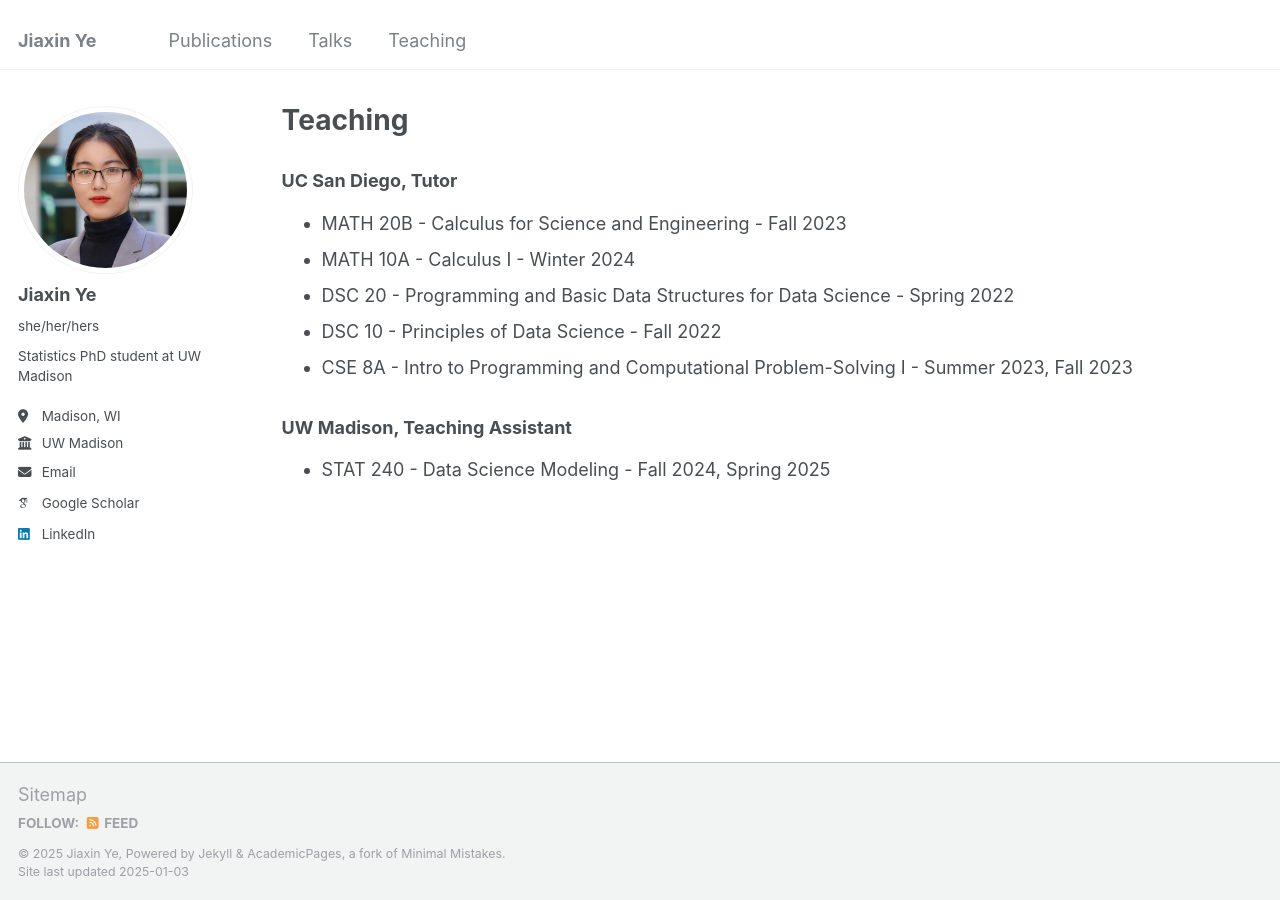
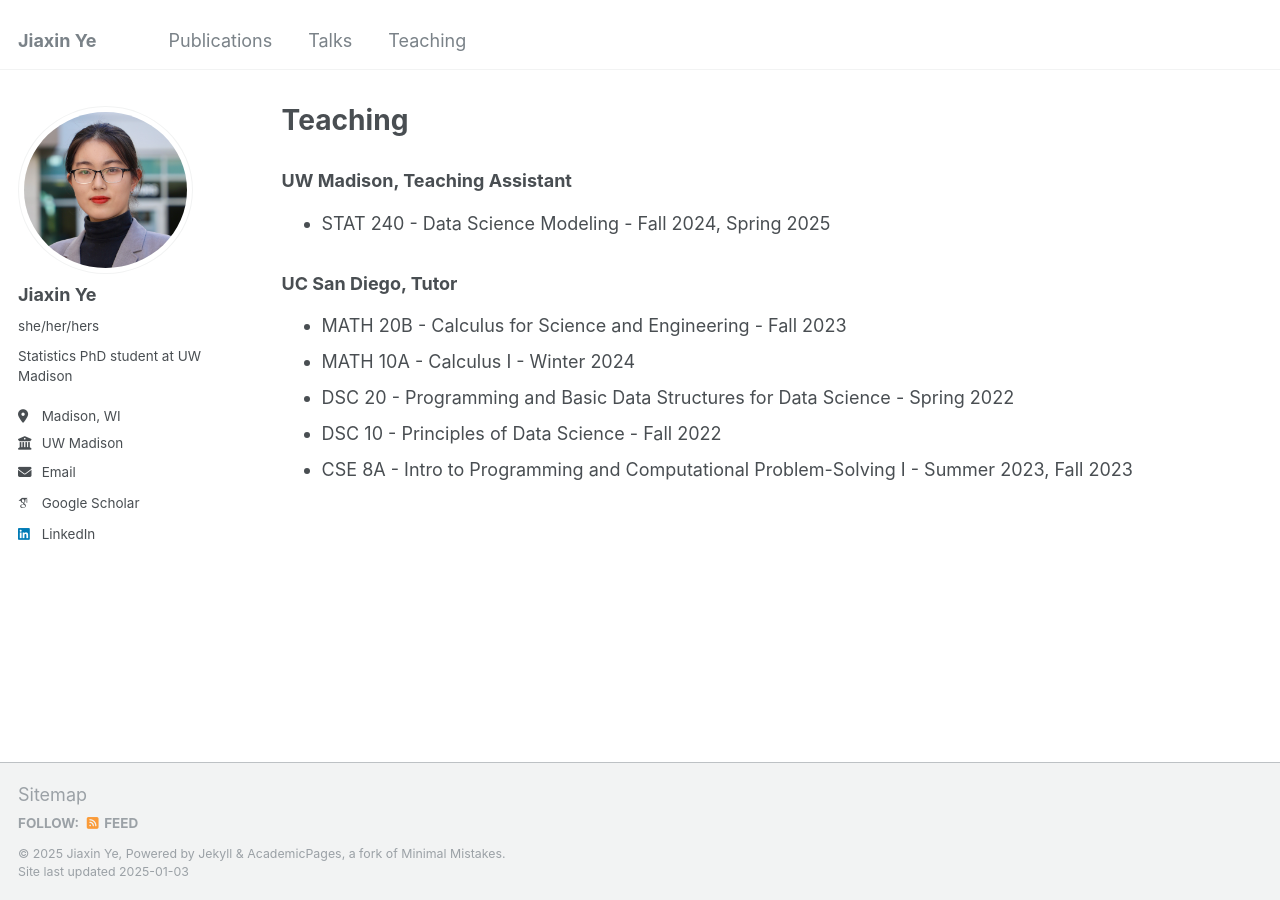
Before and after one commit to jiaxin-yeah/jiaxin-yeah.github.io, a Jekyll site: the page built from _pages/teaching.html, in a window 1280 px wide. Built offline with Jekyll 4.4.1, drawn with Linux system fonts in a browser that asks for light colours; some web fonts are replaced.

Commit message:
switch teaching sequence

```diff
--- a/_includes/archive-single-teaching.html
+++ b/_includes/archive-single-teaching.html
@@ -26,6 +26,15 @@
       </div>
     {% endif %}
 
+    <h3>UW Madison, Teaching Assistant</h3>
+    <ul>
+      {% for post in site.teaching reversed %}
+        {% if post.institution == "UW Madison" %}
+          <li>{{ post.title }} - {{ post.semester }}</li>
+        {% endif %}
+      {% endfor %}
+    </ul>
+
     <h3>UC San Diego, Tutor</h3>
     <ul>
       {% for post in site.teaching reversed %}
@@ -35,15 +44,6 @@
       {% endfor %}
     </ul>
 
-    <h3>UW Madison, Teaching Assistant</h3>
-    <ul>
-      {% for post in site.teaching reversed %}
-        {% if post.institution == "UW Madison" %}
-          <li>{{ post.title }} - {{ post.semester }}</li>
-        {% endif %}
-      {% endfor %}
-    </ul>
-
 
   </article>
 </div>
```
